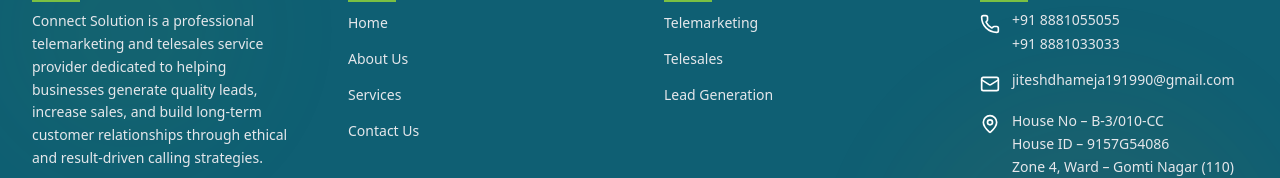
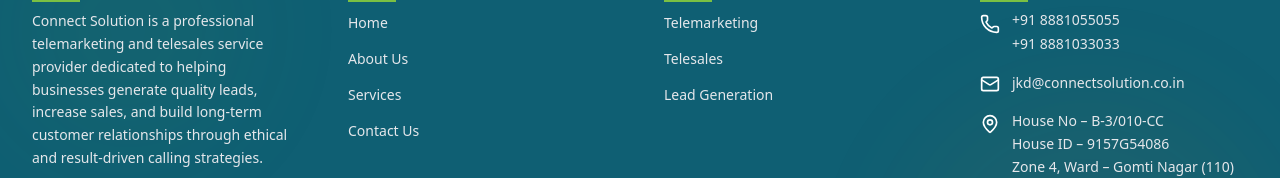
Before and after one commit to digicoders-git/connect_solution, a React (Vite) app: page / in a window 1280 px wide. Shown: the part 5895-6073 px from the top of the page. Built offline with nearby package versions, Linux system fonts and the light colour scheme.

Commit message:
New email added

```diff
--- a/src/pages/Footer.jsx
+++ b/src/pages/Footer.jsx
@@ -144,9 +144,9 @@
                   }`}
                 />
                 <div>
-                  <p className="text-sm text-[#E5E7EB] break-words group-hover:text-white transition-colors">
-                    jiteshdhameja191990@gmail.com
-                  </p>
+                  <a href='mailto:jkd@connectsolution.co.in' className="text-sm text-[#E5E7EB] break--breake-words group-hover:text-white transition-colors">
+                    jkd@connectsolution.co.in
+                  </a>
                 </div>
               </div>
 
```
Also changed, not shown: 1 other file (tests, documents, lock files or other folders).
